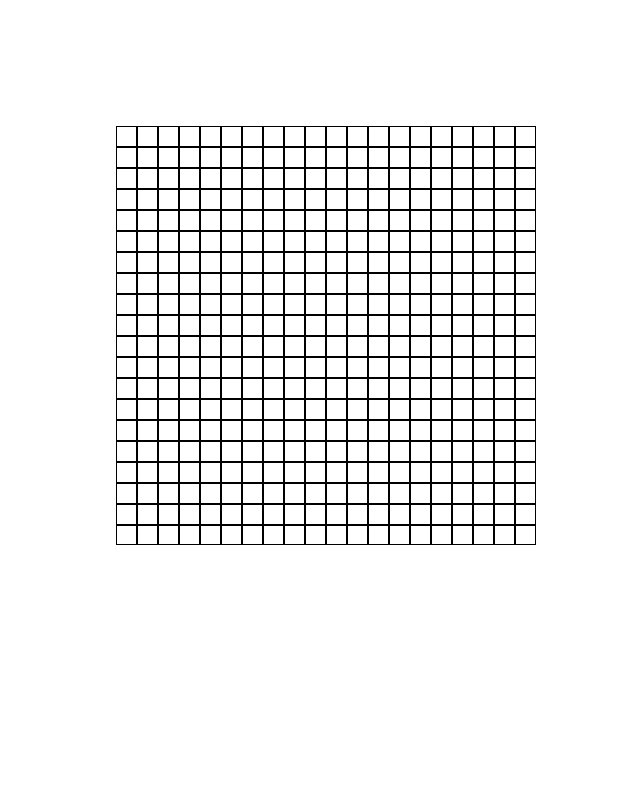
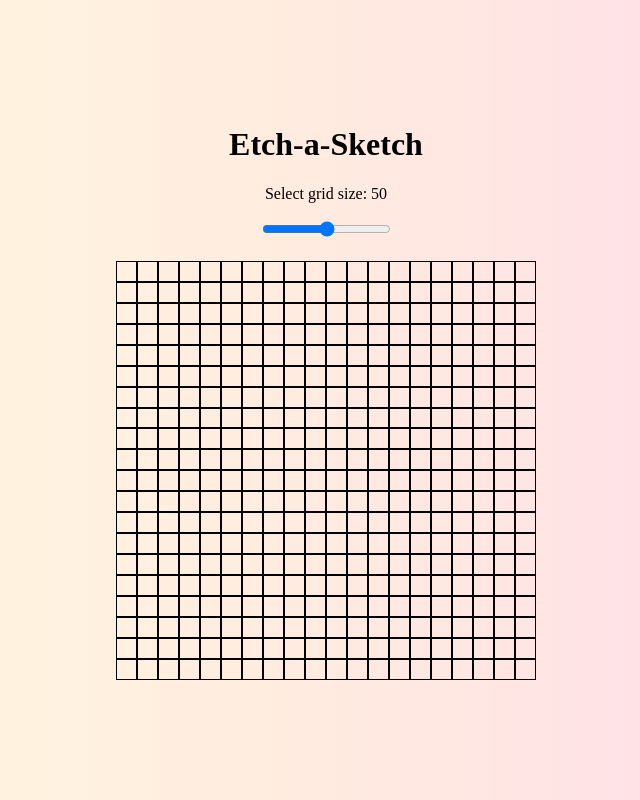
Before and after one commit to stalal/etch-a-sketch, a plain HTML site: page index.html in a window 1280 px wide. Shown: the whole page, without its empty margins (314-954 px from the left). Drawn offline with Linux system fonts and the light colour scheme.

Commit message:
Added range selector
Haven't added functionality to it yet.

```diff
--- a/etch.js
+++ b/etch.js
@@ -1,5 +1,6 @@
 buildGrid(20);
 addColor();
+showGridSize();
 
 function buildGrid(gridSize){
 
@@ -54,3 +55,14 @@ function addColor(){
         });
     });
 }
+
+function showGridSize(){
+    let currentGridSize = document.getElementById("grid-size-selector");
+    let gridSize = document.querySelector(".grid-size");
+
+    currentGridSize.addEventListener("input", function(){
+       const currentValue = currentGridSize.value;
+       gridSize.textContent = currentValue;
+    });
+
+}
--- a/index.html
+++ b/index.html
@@ -8,6 +8,14 @@
 </head>
 <body>
   <div class="container">
+    <h1 class="title">Etch-a-Sketch</h1>
+    <div class="grid-size-selector-container">
+      <p>Select grid size: <span class="grid-size">50</span></p>
+
+      <div>
+        <input type="range" id="grid-size-selector" name="grid-size-selector" min="5" max="100" />
+      </div>
+    </div>
     <div class="grid">
     </div>
   </div>
--- a/styles.css
+++ b/styles.css
@@ -1,3 +1,7 @@
+body{
+    background: linear-gradient(90deg, #fffde7, #fff8e2, #fff2df, #ffeddf, #ffe8e1, #ffe3e5, #ffe0ea, #ffddf0);
+}
+
 .container{
     margin-top: 10%;
 }
@@ -5,4 +9,14 @@
 .grid{
     display: flex;
     justify-content: center;
+    /* background-color: white; */
 }
+
+.title{
+    text-align: center;
+}
+
+.grid-size-selector-container{
+    text-align: center;
+    margin-bottom: 20px;
+}
```
